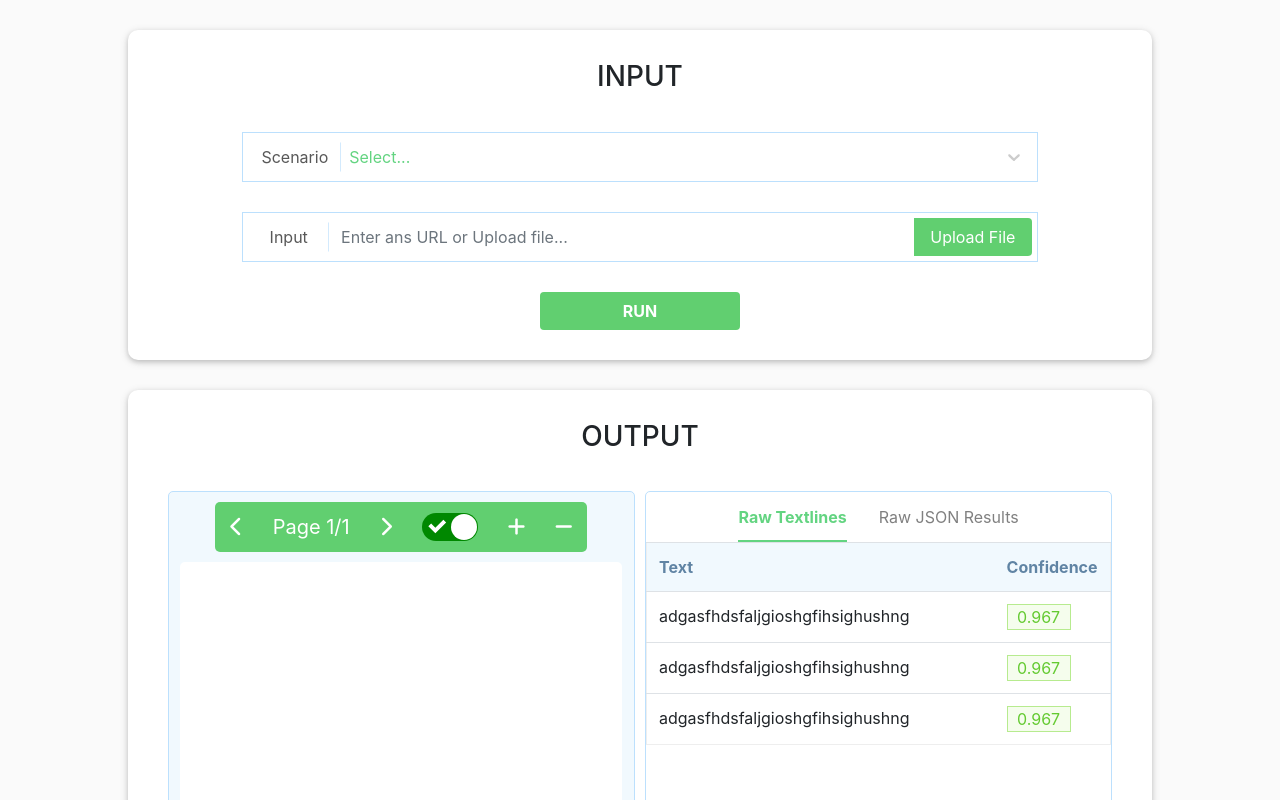
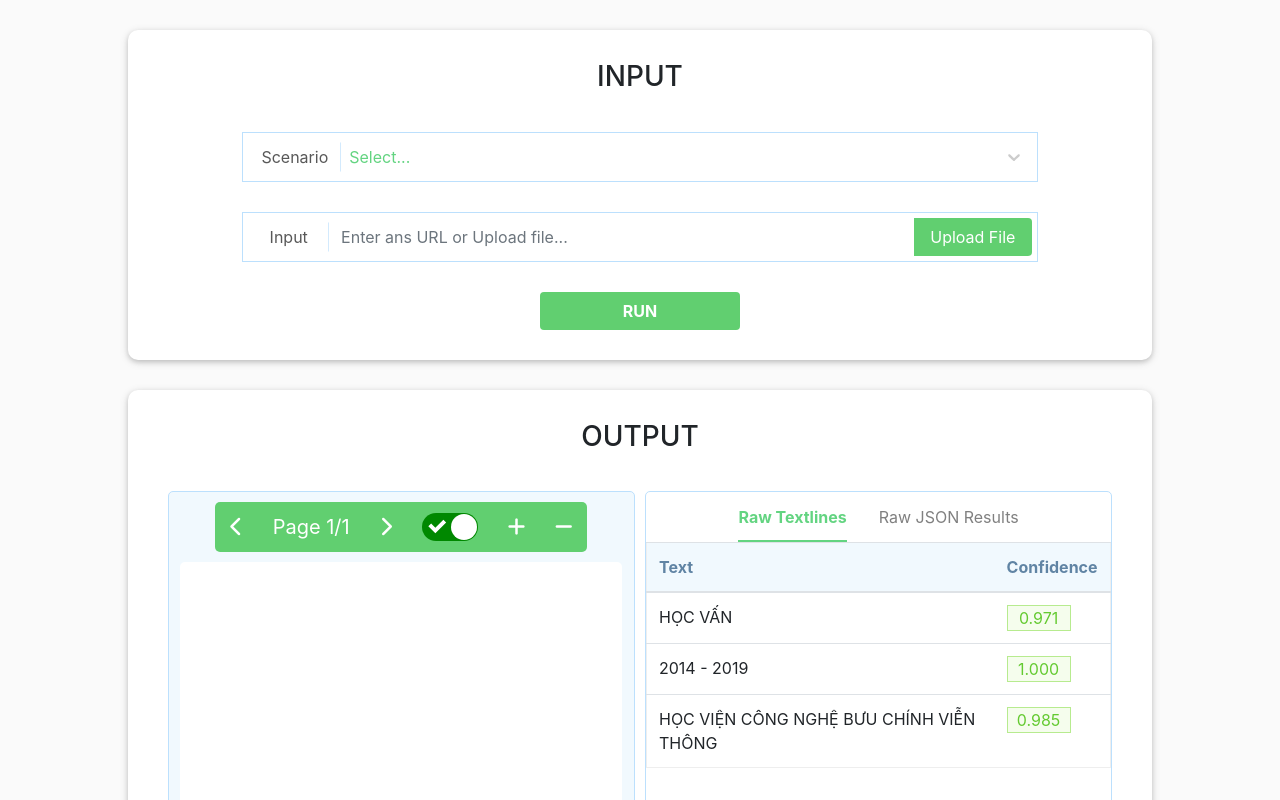
Before and after one commit to tvthag1611/box-theanhdz, a React (Create React App) app: page / in a window 1280 px wide. Shown: the top 800 px of the page. Built offline with nearby package versions, Linux system fonts and the light colour scheme.

Commit message:
json view

```diff
--- a/package.json
+++ b/package.json
@@ -9,6 +9,7 @@
     "node-sass": "^4.14.1",
     "react": "^16.13.1",
     "react-dom": "^16.13.1",
+    "react-json-tree": "^0.11.2",
     "react-scripts": "3.4.1",
     "react-select": "^3.1.0",
     "react-switch": "^5.0.1",
--- a/src/components/output/Output.js
+++ b/src/components/output/Output.js
@@ -2,6 +2,7 @@ import React, { useState } from 'react'
 import './Output.css'
 import './Output.scss';
 import Switch from "react-switch";
+import JSONTreeComponent from "react-json-tree"
 
 export default function Output() {
     const [checked, setChecked] = useState(true);
@@ -10,7 +11,20 @@ export default function Output() {
         output: {
             pages: [
                 {
-                    textlines: [],
+                    textlines: [
+                        {
+                            "text": "HỌC VẤN",
+                            "confidence": 0.9711343947963079
+                        },
+                        {
+                            "text": "2014 - 2019",
+                            "confidence": 0.999746721478729
+                        },
+                        {
+                            "text": "HỌC VIỆN CÔNG NGHỆ BƯU CHÍNH VIỄN THÔNG",
+                            "confidence": 0.985105110407201
+                        }
+                    ],
                     rotation_angle: 0.15099197490648789,
                     height: 2530,
                     width: 1809,
@@ -34,6 +48,26 @@ export default function Output() {
         mlchain_version: "0.0.9i0"
     });
 
+    const theme = {
+        scheme: 'monokai',
+        base00: '#272822',
+        base01: '#383830',
+        base02: '#49483e',
+        base03: '#75715e',
+        base04: '#a59f85',
+        base05: '#f8f8f2',
+        base06: '#f5f4f1',
+        base07: '#f9f8f5',
+        base08: '#f92672',
+        base09: '#fd971f',
+        base0A: '#f4bf75',
+        base0B: '#a6e22e',
+        base0C: '#a1efe4',
+        base0D: '#66d9ef',
+        base0E: '#ae81ff',
+        base0F: '#cc6633'
+      };
+
     const handleChange = checked => {
         setChecked(checked);
     }
@@ -45,37 +79,46 @@ export default function Output() {
                     <i className="fa fa-download" aria-hidden="true"></i>
                     Download JSON
                 </button>
+                <div className="json-data">
+                    <JSONTreeComponent data={state} theme={theme} invertTheme={true}/>
+                </div>
+
             </div>
         );
     }
 
-    const RowTextlines = () => {
-        return (
-            <table className="table">
-                <tr className="header">
-                    <th className="text">Text</th>
-                    <th className="confidence">Confidence</th>
-                </tr>
-                <tr>
-                    <td>adgasfhdsfaljgioshgfihsighushng</td>
+    const renderTable = () =>{
+        return state.output.pages[0].textlines.map((textline, index) => {
+            const {text, confidence} = textline;
+            return(
+                <tr key={index}>
+                    <td> {text} </td>
                     <td>
-                        <div className="cover-box">0.967</div>
+                        <div className="cover-box">{parseFloat(confidence).toFixed(3)}</div>
                     </td>
                 </tr>
-                <tr>
-                    <td>adgasfhdsfaljgioshgfihsighushng</td>
-                    <td>
-                        <div className="cover-box">0.967</div>
-                    </td>
-                </tr>
-                <tr>
-                    <td>adgasfhdsfaljgioshgfihsighushng</td>
-                    <td>
-                        <div className="cover-box">0.967</div>
-                    </td>
-                </tr>
+            )
+        });
+    }
+
+    const RowTextlines = () => {
+
+            return(
+                <table className="table">
+                    <thead>
+                        <tr className="header">
+                            <th className="text">Text</th>
+                            <th className="confidence">Confidence</th>
+                        </tr>
+                    </thead>
+                    <tbody>
+                        {renderTable()}
+                    </tbody>
             </table>
-        );
+            )
+
+
+
     }
 
     return (
--- a/src/components/output/Output.scss
+++ b/src/components/output/Output.scss
@@ -105,4 +105,11 @@ $wd2: 300px * 595px / 842px;
             width: 4rem;
         }
     }
+    .json-content{
+        overflow-y: scroll;
+        .json-data{
+            width: 100%;
+        }
+    }
+
 }
```
Also changed, not shown: 1 other file (tests, documents, lock files or other folders).
